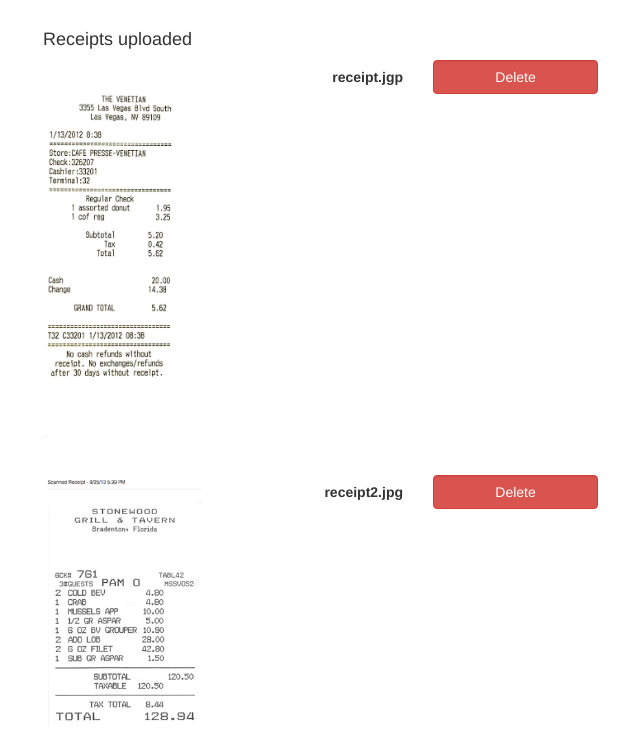
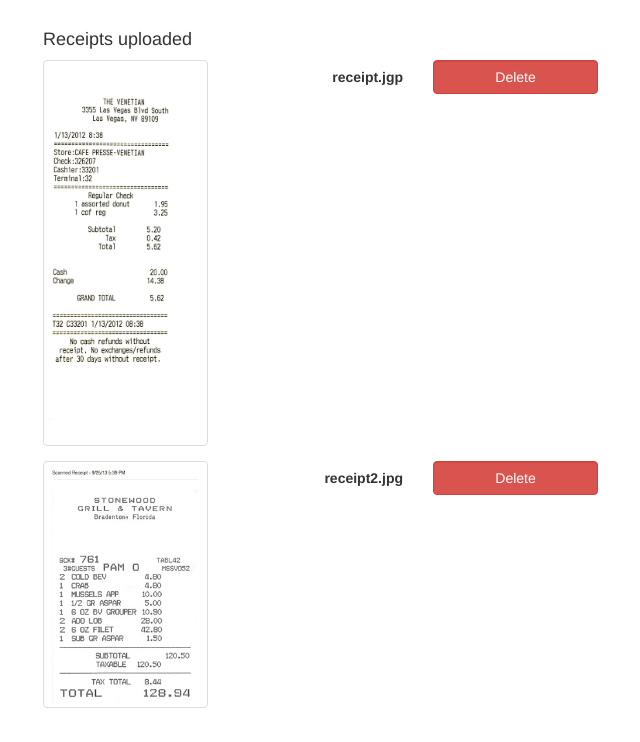
Before and after one commit to n2iw/Expense-Claim-System, a Java web app: page /show_receipts.jsp in a window 1280 px wide. Shown: the part 182-924 px from the top of the page, without its empty margins (27-667 px from the left). After the commit the page ends 890 px from the top, so only its background shows below. Run offline with Tomcat 11, a stand-in JSP engine, Linux system fonts and the light colour scheme; some libraries are stand-ins or nearby versions.

Commit message:
A little style change

```diff
--- a/WebContent/show_receipts.jsp
+++ b/WebContent/show_receipts.jsp
@@ -7,7 +7,9 @@
   </div>
   <form class="form-horizontal" action="#" method="post">
     <div class="form-group">
-      <img class="col-sm-2" src="receipt.jpg">
+      <div class="col-sm-2">
+        <img class="img-thumbnail" src="receipt.jpg" width="200px" height="200px">
+      </div>
       <label class="control-label col-sm-2">receipt.jgp</label>
       <div class="col-sm-2">
         <input class="form-control btn btn-danger" type="submit" value="Delete">
@@ -18,7 +20,9 @@
 
   <form class="form-horizontal" action="#" method="post">
     <div class="form-group">
-      <img class="col-sm-2" src="receipt2.jpg">
+      <div class="col-sm-2">
+        <img class="img-thumbnail" src="receipt2.jpg">
+      </div>
       <label class="control-label col-sm-2">receipt2.jpg</label>
       <div class="col-sm-2">
         <input class="form-control btn btn-danger" type="submit" value="Delete">
```
